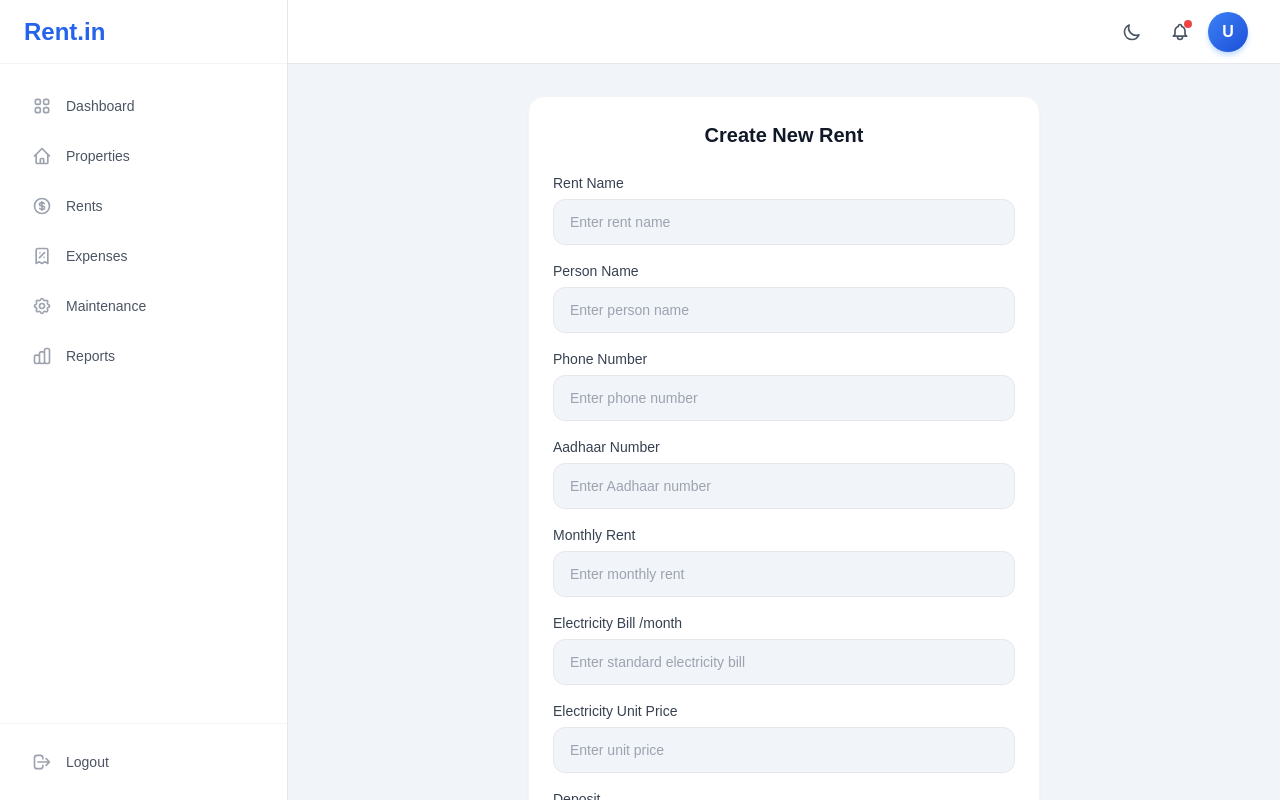
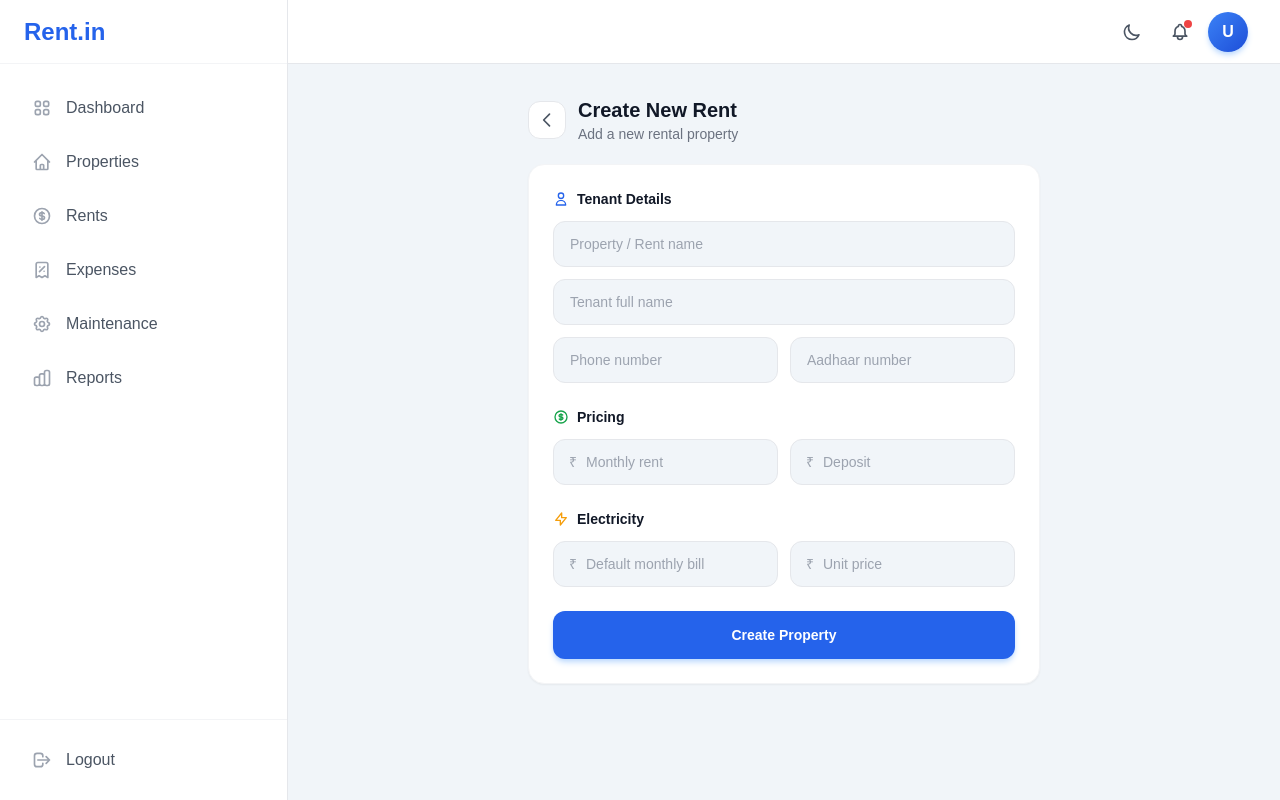
Before and after one commit to Akshitpatel25/Rent.in, a Next.js app: page /create-new-rent in a window 1280 px wide. Built offline with nearby package versions, Linux system fonts and the light colour scheme.

Commit message:
feat: new ui at properties page

```diff
--- a/src/app/create-new-rent/page.tsx
+++ b/src/app/create-new-rent/page.tsx
@@ -59,9 +59,7 @@ export default function CreateNewRent() {
   };
 
   useEffect(() => {
-    setTimeout(() => {
-      seterr("");
-    }, 2000);
+    setTimeout(() => seterr(""), 2000);
   }, [err]);
 
   const inputClass =
@@ -69,127 +67,147 @@ export default function CreateNewRent() {
 
   return (
     <DashboardLayout userName={userDetails?.name || ""}>
-      <div className="max-w-lg mx-auto">
+      <div className="max-w-lg mx-auto space-y-5">
+        {/* Back Button + Title */}
+        <div className="flex items-center gap-3">
+          <button
+            onClick={() => router.push("/dashboard")}
+            className="p-2 rounded-xl bg-white dark:bg-slate-800 border border-gray-200 dark:border-slate-700 hover:bg-gray-50 dark:hover:bg-slate-700 transition-colors"
+            aria-label="Go back"
+          >
+            <svg className="w-5 h-5 text-gray-600 dark:text-slate-300" fill="none" viewBox="0 0 24 24" stroke="currentColor" strokeWidth={2}>
+              <path strokeLinecap="round" strokeLinejoin="round" d="M15 19l-7-7 7-7" />
+            </svg>
+          </button>
+          <div>
+            <h1 className="text-xl font-bold text-gray-900 dark:text-white">Create New Rent</h1>
+            <p className="text-sm text-gray-500 dark:text-slate-400">Add a new rental property</p>
+          </div>
+        </div>
+
         {userDetails?.name?.length !== 0 ? (
           <div className="bg-white dark:bg-slate-800 rounded-2xl border border-gray-100 dark:border-slate-700 p-6 shadow-sm">
-            <h1 className="text-xl font-bold text-gray-900 dark:text-white text-center mb-6">
-              Create New Rent
-            </h1>
-
             {err && (
-              <p className={`text-center text-sm mb-4 font-medium ${err === "Successfully created" ? "text-green-500" : "text-red-500"}`}>
+              <p className={`text-center text-sm mb-5 font-medium ${err === "Successfully created" ? "text-green-500" : "text-red-500"}`}>
                 {err}
               </p>
             )}
 
-            <div className="space-y-4">
-              <div>
-                <label className="text-sm font-medium text-gray-700 dark:text-slate-300 mb-1.5 block">
-                  Rent Name
-                </label>
+            {/* Tenant Info Section */}
+            <div className="mb-6">
+              <h2 className="text-sm font-semibold text-gray-900 dark:text-white mb-3 flex items-center gap-2">
+                <svg className="w-4 h-4 text-blue-600 dark:text-blue-400" fill="none" viewBox="0 0 24 24" stroke="currentColor" strokeWidth={2}>
+                  <path strokeLinecap="round" strokeLinejoin="round" d="M16 7a4 4 0 11-8 0 4 4 0 018 0zM12 14a7 7 0 00-7 7h14a7 7 0 00-7-7z" />
+                </svg>
+                Tenant Details
+              </h2>
+              <div className="space-y-3">
                 <input
                   type="text"
-                  placeholder="Enter rent name"
+                  placeholder="Property / Rent name"
                   className={inputClass}
                   onChange={(e) => setcreateRent({ ...createRent, rentName: e.target.value })}
                 />
-              </div>
-
-              <div>
-                <label className="text-sm font-medium text-gray-700 dark:text-slate-300 mb-1.5 block">
-                  Person Name
-                </label>
                 <input
                   type="text"
-                  placeholder="Enter person name"
+                  placeholder="Tenant full name"
                   className={inputClass}
                   onChange={(e) => setcreateRent({ ...createRent, rentPersonName: e.target.value })}
                 />
-              </div>
-
-              <div>
-                <label className="text-sm font-medium text-gray-700 dark:text-slate-300 mb-1.5 block">
-                  Phone Number
-                </label>
+                <div className="grid grid-cols-2 gap-3">
                   <input
                     type="number"
-                  placeholder="Enter phone number"
+                    placeholder="Phone number"
                     className={inputClass}
                     onChange={(e) => setcreateRent({ ...createRent, rentPersonNum: e.target.value })}
                   />
-              </div>
-
-              <div>
-                <label className="text-sm font-medium text-gray-700 dark:text-slate-300 mb-1.5 block">
-                  Aadhaar Number
-                </label>
                   <input
                     type="number"
-                  placeholder="Enter Aadhaar number"
+                    placeholder="Aadhaar number"
                     className={inputClass}
                     onChange={(e) => setcreateRent({ ...createRent, rentPersonAdhar: e.target.value })}
                   />
                 </div>
+              </div>
+            </div>
 
-              <div>
-                <label className="text-sm font-medium text-gray-700 dark:text-slate-300 mb-1.5 block">
-                  Monthly Rent
-                </label>
+            {/* Pricing Section */}
+            <div className="mb-6">
+              <h2 className="text-sm font-semibold text-gray-900 dark:text-white mb-3 flex items-center gap-2">
+                <svg className="w-4 h-4 text-green-600 dark:text-green-400" fill="none" viewBox="0 0 24 24" stroke="currentColor" strokeWidth={2}>
+                  <path strokeLinecap="round" strokeLinejoin="round" d="M12 8c-1.657 0-3 .895-3 2s1.343 2 3 2 3 .895 3 2-1.343 2-3 2m0-8c1.11 0 2.08.402 2.599 1M12 8V7m0 1v8m0 0v1m0-1c-1.11 0-2.08-.402-2.599-1M21 12a9 9 0 11-18 0 9 9 0 0118 0z" />
+                </svg>
+                Pricing
+              </h2>
+              <div className="space-y-3">
+                <div className="grid grid-cols-2 gap-3">
+                  <div className="relative">
+                    <span className="absolute left-4 top-1/2 -translate-y-1/2 text-sm text-gray-400 dark:text-slate-500">₹</span>
                     <input
                       type="number"
-                  placeholder="Enter monthly rent"
-                  className={inputClass}
+                      placeholder="Monthly rent"
+                      className={`${inputClass} pl-8`}
                       onChange={(e) => setcreateRent({ ...createRent, monthlyRentPrice: e.target.value })}
                     />
                   </div>
-
-              <div>
-                <label className="text-sm font-medium text-gray-700 dark:text-slate-300 mb-1.5 block">
-                  Electricity Bill /month
-                </label>
+                  <div className="relative">
+                    <span className="absolute left-4 top-1/2 -translate-y-1/2 text-sm text-gray-400 dark:text-slate-500">₹</span>
                     <input
                       type="number"
-                  placeholder="Enter standard electricity bill"
-                  className={inputClass}
+                      placeholder="Deposit"
+                      className={`${inputClass} pl-8`}
+                      onChange={(e) => setcreateRent({ ...createRent, deposite: e.target.value })}
+                    />
+                  </div>
+                </div>
+              </div>
+            </div>
+
+            {/* Electricity Section */}
+            <div className="mb-6">
+              <h2 className="text-sm font-semibold text-gray-900 dark:text-white mb-3 flex items-center gap-2">
+                <svg className="w-4 h-4 text-amber-500" fill="none" viewBox="0 0 24 24" stroke="currentColor" strokeWidth={2}>
+                  <path strokeLinecap="round" strokeLinejoin="round" d="M13 10V3L4 14h7v7l9-11h-7z" />
+                </svg>
+                Electricity
+              </h2>
+              <div className="grid grid-cols-2 gap-3">
+                <div className="relative">
+                  <span className="absolute left-4 top-1/2 -translate-y-1/2 text-sm text-gray-400 dark:text-slate-500">₹</span>
+                  <input
+                    type="number"
+                    placeholder="Default monthly bill"
+                    className={`${inputClass} pl-8`}
                     onChange={(e) => setcreateRent({ ...createRent, EleBillPrice: e.target.value })}
                   />
                 </div>
-
-              <div>
-                <label className="text-sm font-medium text-gray-700 dark:text-slate-300 mb-1.5 block">
-                  Electricity Unit Price
-                </label>
+                <div className="relative">
+                  <span className="absolute left-4 top-1/2 -translate-y-1/2 text-sm text-gray-400 dark:text-slate-500">₹</span>
                   <input
                     type="number"
-                  placeholder="Enter unit price"
-                  className={inputClass}
+                    placeholder="Unit price"
+                    className={`${inputClass} pl-8`}
                     onChange={(e) => setcreateRent({ ...createRent, ElecUnitPrice: e.target.value })}
                   />
                 </div>
-
-              <div>
-                <label className="text-sm font-medium text-gray-700 dark:text-slate-300 mb-1.5 block">
-                  Deposit
-                </label>
-                <input
-                  type="number"
-                  placeholder="Enter deposit amount"
-                  className={inputClass}
-                  onChange={(e) => setcreateRent({ ...createRent, deposite: e.target.value })}
-                />
+              </div>
             </div>
 
+            {/* Submit */}
             <button
-                className="w-full py-3.5 bg-blue-600 hover:bg-blue-700 text-white rounded-xl font-semibold text-base transition-colors flex items-center justify-center gap-2 mt-2 active:scale-[0.98] shadow-md shadow-blue-200 dark:shadow-blue-900/30"
+              className="w-full py-3.5 bg-blue-600 hover:bg-blue-700 text-white rounded-xl font-semibold text-sm transition-colors flex items-center justify-center gap-2 active:scale-[0.98] shadow-md shadow-blue-200 dark:shadow-blue-900/30 disabled:opacity-60"
               onClick={handleSubmit}
               disabled={loading}
             >
-                Create
-                {loading && (
-                  <Image src="/ZKZg.gif" width={20} height={20} alt="loading..." priority />
+              {loading ? (
+                <>
+                  Creating...
+                  <Image src="/ZKZg.gif" width={18} height={18} alt="loading..." priority />
+                </>
+              ) : (
+                "Create Property"
               )}
             </button>
-            </div>
           </div>
         ) : (
           <div className="flex justify-center py-16">
--- a/src/app/dashboard/page.tsx
+++ b/src/app/dashboard/page.tsx
@@ -153,7 +153,7 @@ export default function Dashboard() {
         <div className="pb-1">
           <p className="text-sm text-gray-500 dark:text-slate-400">Welcome back,</p>
           <h1 className="text-2xl lg:text-3xl font-bold text-gray-900 dark:text-white mt-0.5">
-            {userDetails?.name}
+            {userDetails?.name ? userDetails.name.charAt(0).toUpperCase() + userDetails.name.slice(1) : ""}
           </h1>
         </div>
 
@@ -167,7 +167,7 @@ export default function Dashboard() {
 
         {/* Revenue Chart + Quick Actions */}
         <div className="grid grid-cols-1 lg:grid-cols-5 gap-4 lg:gap-6">
-          <div className="lg:col-span-3">
+          <div className="lg:col-span-3 order-2 lg:order-1">
             <RevenueChart
               monthYear={displayMonthYear}
               rent={monthlyReport.rent}
@@ -175,7 +175,7 @@ export default function Dashboard() {
               maintenance={monthlyReport.maintenance}
             />
           </div>
-          <div className="lg:col-span-2">
+          <div className="lg:col-span-2 order-1 lg:order-2">
             <QuickActions />
           </div>
         </div>
--- a/src/app/individual-rent/[id]/page.tsx
+++ b/src/app/individual-rent/[id]/page.tsx
@@ -5,6 +5,7 @@ import { useRouter } from "next/navigation";
 import axios from "axios";
 import Link from "next/link";
 import DashboardLayout from "@/components/DashboardLayout";
+import useProperties from "@/zustand/userProperties";
 
 export default function IndividualRent({ params }: any) {
   const router = useRouter();
@@ -45,6 +46,28 @@ export default function IndividualRent({ params }: any) {
 
   // Edit drawer state
   const [editData, setEditData] = useState({ ...rentData });
+
+  // Prev/Next navigation
+  const { userProperties } = useProperties();
+  const [currentId, setCurrentId] = useState("");
+  const [prevId, setPrevId] = useState<string | null>(null);
+  const [nextId, setNextId] = useState<string | null>(null);
+
+  useEffect(() => {
+    const resolveParams = async () => {
+      const { id } = await params;
+      setCurrentId(id);
+    };
+    resolveParams();
+  }, [params]);
+
+  useEffect(() => {
+    if (userProperties && currentId) {
+      const index = userProperties.findIndex((p: any) => p._id === currentId);
+      setPrevId(index > 0 ? userProperties[index - 1]._id : null);
+      setNextId(index < userProperties.length - 1 ? userProperties[index + 1]._id : null);
+    }
+  }, [userProperties, currentId]);
 
   const getUserDetailsinFrontend = async () => {
     try {
@@ -193,10 +216,10 @@ export default function IndividualRent({ params }: any) {
                   </svg>
                 </div>
                 <div className="min-w-0 flex-1">
-                  <h1 className="text-lg font-bold text-gray-900 dark:text-white truncate">
+                  <h1 className="text-xl font-bold text-gray-900 dark:text-white truncate">
                     {rentData.rent_name}
                   </h1>
-                  <p className="text-sm text-gray-500 dark:text-slate-400 truncate">
+                  <p className="text-base text-gray-500 dark:text-slate-400 truncate">
                     {rentData.rent_person_name} · {rentData.rent_person_num}
                   </p>
                 </div>
@@ -219,15 +242,15 @@ export default function IndividualRent({ params }: any) {
 
             {/* Dropdown details */}
             {isDetailsOpen && (
-              <div className="border-t border-gray-100 dark:border-slate-700 px-5 py-3 space-y-2 bg-slate-50/50 dark:bg-slate-800/50">
+              <div className="border-t border-gray-100 dark:border-slate-700 px-5 py-3 space-y-2.5 bg-slate-50/50 dark:bg-slate-800/50">
                 {fields.map((field) => {
                   const value = (rentData as any)[field.key];
                   const isCopyable = field.key === "rent_person_name" || field.key === "rent_person_num" || field.key === "rent_person_adhar";
                   return (
                     <div key={field.key} className="flex justify-between items-center py-1.5">
-                      <span className="text-xs text-gray-500 dark:text-slate-400">{field.label}</span>
+                      <span className="text-sm text-gray-500 dark:text-slate-400">{field.label}</span>
                       <div className="flex items-center gap-2">
-                        <span className="text-sm font-medium text-gray-900 dark:text-white">
+                        <span className="text-base font-medium text-gray-900 dark:text-white">
                           {field.prefix || ""}{value}
                         </span>
                         {isCopyable && (
@@ -257,9 +280,37 @@ export default function IndividualRent({ params }: any) {
           </div>
         )}
 
+        {/* Prev / Next Navigation */}
+        {userProperties && userProperties.length > 1 && (
+          <div className="flex items-center justify-between">
+            {prevId ? (
+              <button
+                onClick={() => router.push(`/individual-rent/${prevId}`)}
+                className="flex items-center gap-1.5 px-4 py-2 rounded-xl bg-white dark:bg-slate-800 border border-gray-200 dark:border-slate-700 text-sm font-medium text-gray-700 dark:text-slate-300 hover:bg-gray-50 dark:hover:bg-slate-700 transition-colors active:scale-95"
+              >
+                <svg className="w-4 h-4" fill="none" viewBox="0 0 24 24" stroke="currentColor" strokeWidth={2}>
+                  <path strokeLinecap="round" strokeLinejoin="round" d="M15 19l-7-7 7-7" />
+                </svg>
+                Prev
+              </button>
+            ) : <div />}
+            {nextId ? (
+              <button
+                onClick={() => router.push(`/individual-rent/${nextId}`)}
+                className="flex items-center gap-1.5 px-4 py-2 rounded-xl bg-white dark:bg-slate-800 border border-gray-200 dark:border-slate-700 text-sm font-medium text-gray-700 dark:text-slate-300 hover:bg-gray-50 dark:hover:bg-slate-700 transition-colors active:scale-95"
+              >
+                Next
+                <svg className="w-4 h-4" fill="none" viewBox="0 0 24 24" stroke="currentColor" strokeWidth={2}>
+                  <path strokeLinecap="round" strokeLinejoin="round" d="M9 5l7 7-7 7" />
+                </svg>
+              </button>
+            ) : <div />}
+          </div>
+        )}
+
         {/* Monthly Rents Header */}
         <div className="flex items-center justify-between">
-          <h2 className="text-lg font-bold text-gray-900 dark:text-white">Monthly Rents</h2>
+          <h2 className="text-xl font-bold text-gray-900 dark:text-white">Monthly Rents</h2>
           <Link
             href={`/add-monthly-rents/${rentData.rent_id}`}
             className="flex items-center gap-2 px-4 py-2.5 bg-blue-600 hover:bg-blue-700 text-white rounded-xl font-medium text-sm transition-colors active:scale-95 shadow-md shadow-blue-200 dark:shadow-blue-900/30"
@@ -282,7 +333,7 @@ export default function IndividualRent({ params }: any) {
               >
                 {/* Month Header */}
                 <div className="flex items-center justify-between mb-3">
-                  <span className="text-sm font-bold text-blue-600 dark:text-blue-400 bg-blue-50 dark:bg-blue-900/20 px-3 py-1 rounded-full">
+                  <span className="text-base font-bold text-blue-600 dark:text-blue-400 bg-blue-50 dark:bg-blue-900/20 px-3 py-1 rounded-full">
                     {monthItem.month_year}
                   </span>
                   <button
@@ -296,7 +347,7 @@ export default function IndividualRent({ params }: any) {
                 </div>
 
                 {/* Month Details */}
-                <div className="space-y-2 text-sm">
+                <div className="space-y-2.5 text-base">
                   <div className="flex justify-between">
                     <span className="text-gray-500 dark:text-slate-400">Person</span>
                     <span className="font-medium text-gray-900 dark:text-white">{monthItem.rent_person_name}</span>
--- a/src/components/QuickActions.tsx
+++ b/src/components/QuickActions.tsx
@@ -25,8 +25,8 @@ const actions = [
     icon: MaintenanceIcon,
   },
   {
-    name: "View Reports",
-    href: "/revenue",
+    name: "All Properties",
+    href: "/all-properties",
     iconBg: "bg-green-100 dark:bg-green-900/30",
     iconColor: "text-green-600 dark:text-green-400",
     icon: ReportsIcon,
@@ -40,12 +40,6 @@ export default function QuickActions() {
         <h2 className="text-base lg:text-lg font-bold text-gray-900 dark:text-white">
           Quick Actions
         </h2>
-        <Link
-          href="/all-properties"
-          className="text-sm text-blue-600 dark:text-blue-400 font-medium hover:text-blue-700 dark:hover:text-blue-300"
-        >
-          View All
-        </Link>
       </div>
 
       <div className="grid grid-cols-2 gap-3">
--- a/src/components/Sidebar.tsx
+++ b/src/components/Sidebar.tsx
@@ -74,7 +74,7 @@ export default function Sidebar({
                 key={item.name}
                 href={item.href}
                 onClick={onClose}
-                className={`flex items-center gap-3.5 px-4 py-3 rounded-xl text-sm font-medium transition-all
+                className={`flex items-center gap-3.5 px-4 py-3 rounded-xl text-base font-medium transition-all
                 ${
                   isActive
                     ? "bg-blue-600 text-white shadow-md shadow-blue-200 dark:shadow-blue-900/30"
@@ -92,7 +92,7 @@ export default function Sidebar({
         <div className="p-4 border-t border-gray-100 dark:border-slate-800">
           <button
             onClick={logout}
-            className="flex items-center gap-3.5 px-4 py-3 rounded-xl text-sm font-medium
+            className="flex items-center gap-3.5 px-4 py-3 rounded-xl text-base font-medium
             text-gray-600 dark:text-slate-300 hover:bg-red-50 dark:hover:bg-red-900/20 hover:text-red-600 dark:hover:text-red-400 w-full transition-all"
           >
             <LogoutIcon />
--- a/src/components/StatsCards.tsx
+++ b/src/components/StatsCards.tsx
@@ -122,13 +122,11 @@ export default function StatsCards({
                 />
               </svg>
             </div>
-            <div>
-              <p className="text-xs text-gray-500 dark:text-slate-400 font-medium">Total Expenses</p>
-              <p className="text-2xl font-bold text-gray-900 dark:text-white">
-                ₹{formatCurrency(totalExpenses)}
-              </p>
-            </div>
           </div>
+          <p className="text-xs text-gray-500 dark:text-slate-400 font-medium">Total Expenses</p>
+          <p className="text-2xl font-bold text-gray-900 dark:text-white mt-0.5">
+            ₹{formatCurrency(totalExpenses)}
+          </p>
         </div>
       </div>
     </div>
```
Also changed, not shown: src/app/all-properties/page.tsx (+43 -6 lines), public/city-bg.png (added). Lines whose indentation alone changed are shown as unchanged.
